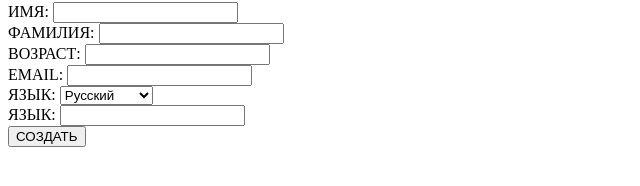
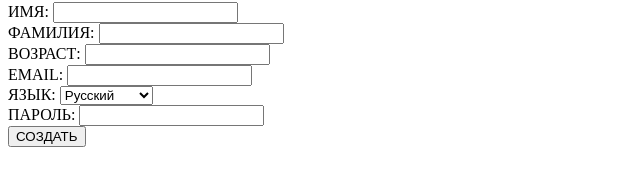
Before and after one commit to koalex/node.js-lesson-11, a website: page static/index.html in a window 1280 px wide. Shown: the part 112-298 px from the top of the page, 0-640 px from the left. Drawn offline with Linux system fonts and the light colour scheme.

Commit message:
Fix typo

```diff
--- a/static/index.html
+++ b/static/index.html
@@ -39,7 +39,7 @@
         </label>
         <br>
         <label>
-            ЯЗЫК:
+            ПАРОЛЬ:
             <input type="password" name="password">
         </label>
         <br>
```
